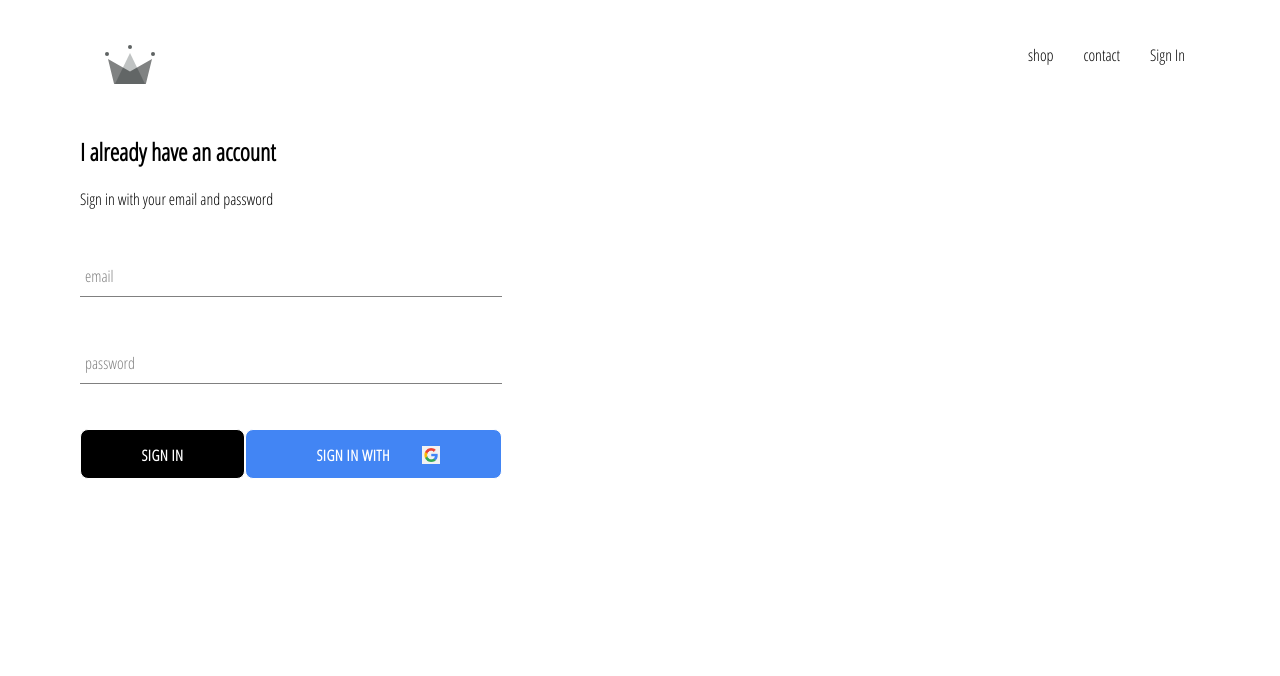
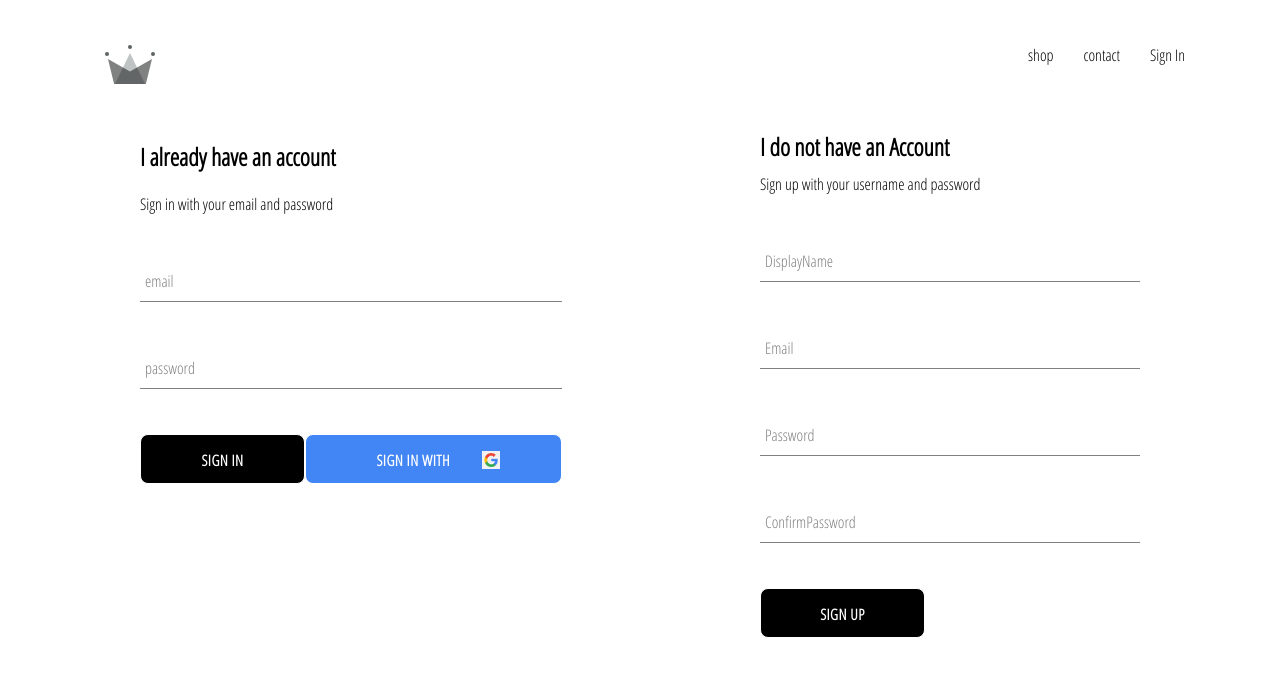
Before and after one commit to iamoafo/crwn-clothing, a React (Create React App) app: page /signin in a window 1280 px wide. Shown: the top 676 px of the page. Built offline with nearby package versions, Linux system fonts and the light colour scheme; no server answers.

Commit message:
added sign up into sign in and sign up page. Storing data in firebase and able to sign in with google and email and password as well as sign up  successfully

```diff
--- a/src/App.js
+++ b/src/App.js
@@ -4,7 +4,7 @@
 import SignInAndSignUp from './pages/sign-in-and-sign-up/sign-in-and-sign-up.component';
 import ShopPage from './pages/shop/shop.components.jsx';
 import Header from './components/header/header.component.jsx'
-import {auth} from './firebase/firebase.utils';
+import {auth,createUserProfileDocument} from './firebase/firebase.utils';
 
 import './App.css';
 
@@ -24,10 +24,25 @@
 
 
 componentDidMount(){
-  this.unsuscribeFromAuth = auth.onAuthStateChanged(user =>{
-    this.setState({currentUser: user});
+  this.unsuscribeFromAuth = auth.onAuthStateChanged(async userAuth =>{
+   if(userAuth){
+     const userRef = await createUserProfileDocument(userAuth);
 
-    console.log(user);
+     userRef.onSnapshot(snapShot => {
+       this.setState({
+         currentUser: {
+           id: snapShot.id,
+           ...snapShot.data()
+         }
+       });
+     });
+
+   }
+
+ else{
+     this.setState({currentUser:userAuth});
+ }
+
   });
 
 }
--- a/src/components/sign-in/sign-in.component.jsx
+++ b/src/components/sign-in/sign-in.component.jsx
@@ -2,7 +2,7 @@
 import './sign-in.styles.scss'
 import FormInput from '../form-input/form-input.component';
 import CustomButton from '../../components/custom-button/custom-button.component';
-import {signInWithGoogle} from '../../firebase/firebase.utils';
+import {auth,signInWithGoogle} from '../../firebase/firebase.utils';
 import Icon from '../../assets/g-logo.png';
 
 
@@ -20,13 +20,23 @@
         }
     }
 
-    handleSubmit = event =>{
+    handleSubmit = async event =>{
         event.preventDefault();
+
+        const { email, password} = this.state;
+
+        try{
+           await auth.signInWithEmailAndPassword(email,password);
+           this.setState({email:'',password:''})
+        }catch(error){
+          console.log(error);
+        }
+
 
         this.setState({email:'',password:''})
     }
 
-    handleChnage = event =>{
+    handleChange = event =>{
         const {value,name} = event.target;
 
         this.setState({[name]:value})
@@ -39,10 +49,10 @@
                  <span>Sign in with your email and password</span>
 
                  <form onSubmit={this.handleSubmit}>
-                     <FormInput type='email' name='email' value={this.state.email} label='email' handleChange={this.handleChnage} required />
+                     <FormInput type='email' name='email' value={this.state.email} label='email' handleChange={this.handleChange} required />
 
 
-                     <FormInput type='password' name='password' value={this.state.password} label='password' handleChange={this.handleChnage} required />
+                     <FormInput type='password' name='password' value={this.state.password} label='password' handleChange={this.handleChange} required />
 
 
                      <div className='buttons'>
--- /dev/null
+++ b/src/components/sign-up/sign-up.component.jsx
@@ -0,0 +1,77 @@
+import React from 'react';
+import './sign-up.styles.scss'
+import FormInput from '../form-input/form-input.component';
+import CustomButton from '../custom-button/custom-button.component';
+import {auth,createUserProfileDocument} from '../../firebase/firebase.utils';
+
+
+
+class SignUp extends React.Component{
+    constructor(){
+        super();
+
+        this.state = {
+           displayName:'',
+           email:'',
+           password:'',
+           confirmPassword:''
+        }
+    }
+
+    handleSubmit = async event =>{
+        event.preventDefault();
+
+        const {displayName, email, password, confirmPassword } = this.state;
+
+        if(password !== confirmPassword){
+            alert("Passwords don't match")
+            return;
+        }
+
+        try{
+            const {user} = await auth.createUserWithEmailAndPassword(email,password)
+
+           await createUserProfileDocument(user,{ displayName});
+
+           this.setState({
+            displayName:'',
+            email:'',
+            password:'',
+            confirmPassword:''
+           })
+
+        }catch(error){
+          console.error(error);
+        }
+
+    };
+
+    handleChange = event => {
+        const {name, value} = event.target;
+
+        this.setState({[name]:value});
+    }
+
+
+
+    render(){
+        const {displayName, email, password, confirmPassword } = this.state;
+        return(
+            <div className='sign-up'>
+             <h2 className='title'>I do not have an Account</h2>
+             <span>Sign up with your username and password</span>
+             <form className='sign-up-form' onSubmit={this.handleSubmit}>
+                 <FormInput type= 'text' name='displayName' value={displayName} onChange={this.handleChange} label='DisplayName' required />
+                 <FormInput type= 'email' name='email' value={email} onChange={this.handleChange} label='Email' required />
+                 <FormInput type= 'password' name='password' value={password} onChange={this.handleChange} label='Password' required />
+                 <FormInput type= 'password' name='confirmPassword' value={confirmPassword} onChange={this.handleChange} label='ConfirmPassword' required />
+                 <CustomButton type='submit'>Sign Up</CustomButton>
+
+
+             </form>
+            </div>
+        );
+    }
+}
+
+export default SignUp;
--- /dev/null
+++ b/src/components/sign-up/sign-up.styles.scss
@@ -0,0 +1,9 @@
+.sign-up{
+    display: flex;
+    flex-direction:column;
+    width: 380px;
+}
+
+.title{
+    margin: 10px 0;
+}
--- a/src/firebase/firebase.utils.js
+++ b/src/firebase/firebase.utils.js
@@ -1,6 +1,7 @@
 import firebase from 'firebase/app';
 import 'firebase/firestore';
 import 'firebase/auth';
+
 
 const config = {
     apiKey: "AIzaSyDjGSD0Sx58hvQLFe5OqqBKspwbe05oBTg",
@@ -10,6 +11,39 @@
     messagingSenderId: "593524359751",
     appId: "1:593524359751:web:bb1e155a0b25d2caf8e762",
     measurementId: "G-ZM37C75TNF"
+};
+
+
+
+
+
+export const createUserProfileDocument = async (userAuth, additionalData) =>{
+    if (!userAuth) return;
+
+    const userRef = firestore.doc(`users/${userAuth.uid}`);
+
+    const snapShot = await userRef.get();
+
+    if(!snapShot.exists){
+        const{displayName,email} = userAuth;
+        const createdAt = new Date();
+
+        try{
+        await userRef.set({
+            displayName,
+            email,
+            createdAt,
+            ...additionalData
+        })
+        }
+        catch(error){
+          console.log('error creating user',error.message);
+        }
+    }
+
+    return userRef;
+
+
 };
 
 firebase.initializeApp(config);
--- a/src/pages/sign-in-and-sign-up/sign-in-and-sign-up.component.jsx
+++ b/src/pages/sign-in-and-sign-up/sign-in-and-sign-up.component.jsx
@@ -1,10 +1,12 @@
 import React from 'react';
 import './sign-in-and-sign-up.styles.scss';
 import SignIn from '../../components/sign-in/sign-in.component'
+import SignUp from '../../components/sign-up/sign-up.component';
 
 const SignInAndSignUp = () =>(
     <div className='sign-in-and-sign-up'>
     <SignIn/>
+    <SignUp/>
     </div>
 )
 
--- a/src/pages/sign-in-and-sign-up/sign-in-and-sign-up.styles.scss
+++ b/src/pages/sign-in-and-sign-up/sign-in-and-sign-up.styles.scss
@@ -0,0 +1,6 @@
+.sign-in-and-sign-up{
+    width: 1000px;
+    display: flex;
+    margin: 30px auto;
+    justify-content: space-between;
+}
```
